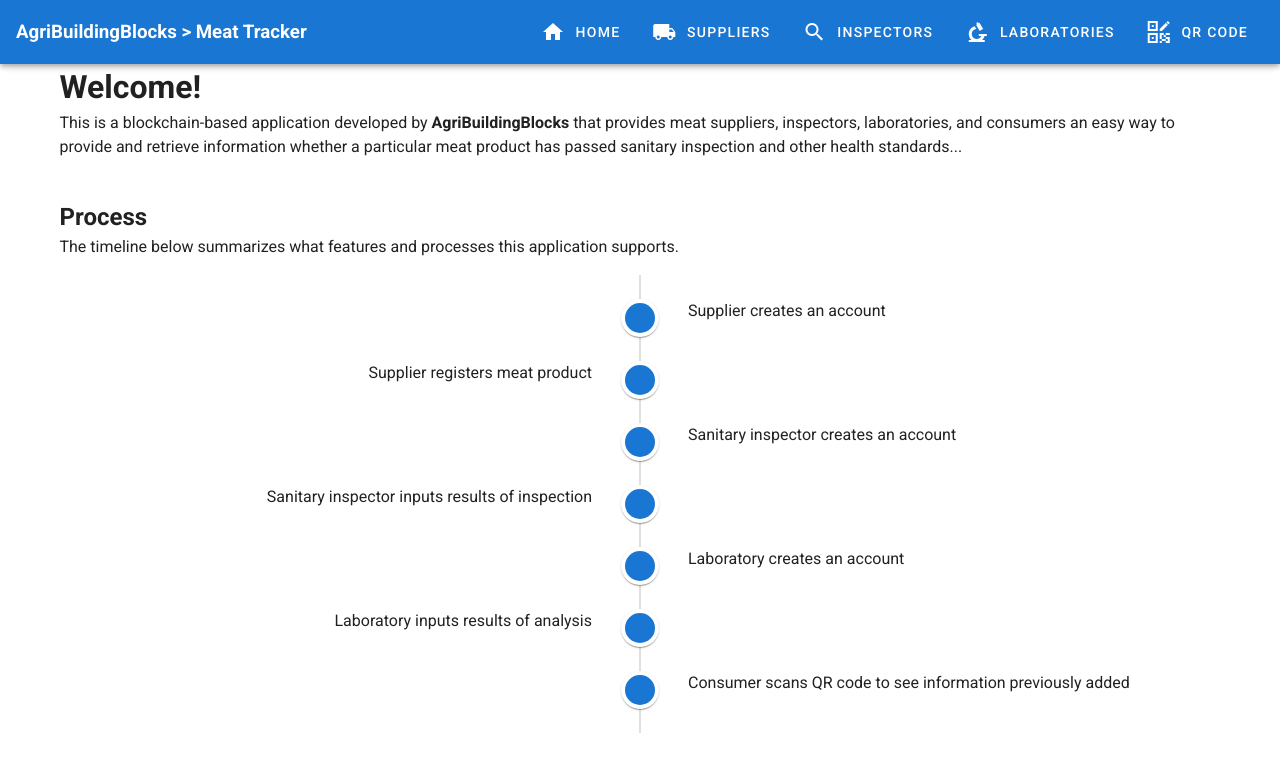
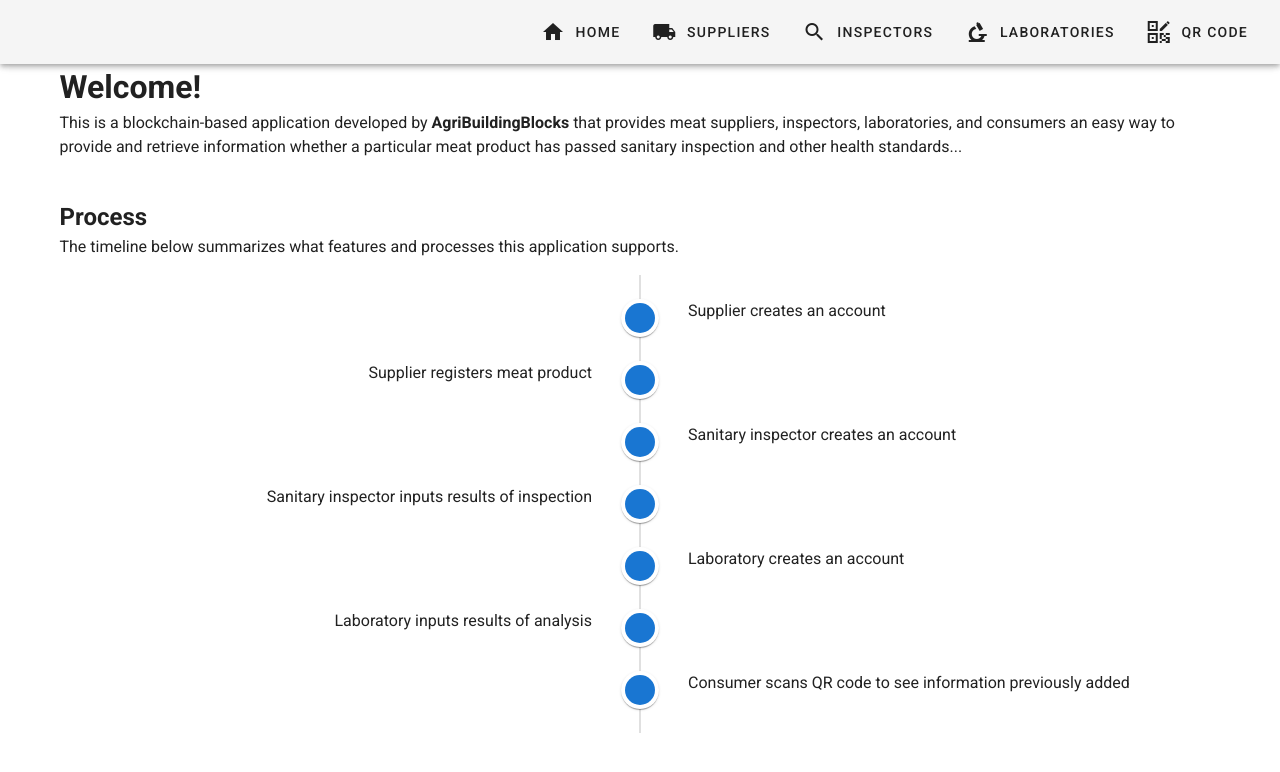
Before and after one commit to jacklagare/agribuildingblocks-saphr, a Vue app in the folder frontend/: page / in a window 1280 px wide. Shown: the top 772 px of the page. Built offline with nearby package versions, Linux system fonts and the light colour scheme.

Commit message:
Add logo to the app bar.

```diff
--- a/frontend/src/App.vue
+++ b/frontend/src/App.vue
@@ -2,11 +2,16 @@
   <v-app>
     <v-app-bar
       app
-      color="primary"
-      dark
     >
       <div class="d-flex align-center">
-        <h3>AgriBuildingBlocks > Meat Tracker</h3>
+          <a href="/">
+            <v-img
+                src="../assets/saphr-logo.png"
+                max-height="500"
+                max-width="250"
+                contain
+            ></v-img>
+          </a>
       </div>
 
       <v-spacer></v-spacer>
```
